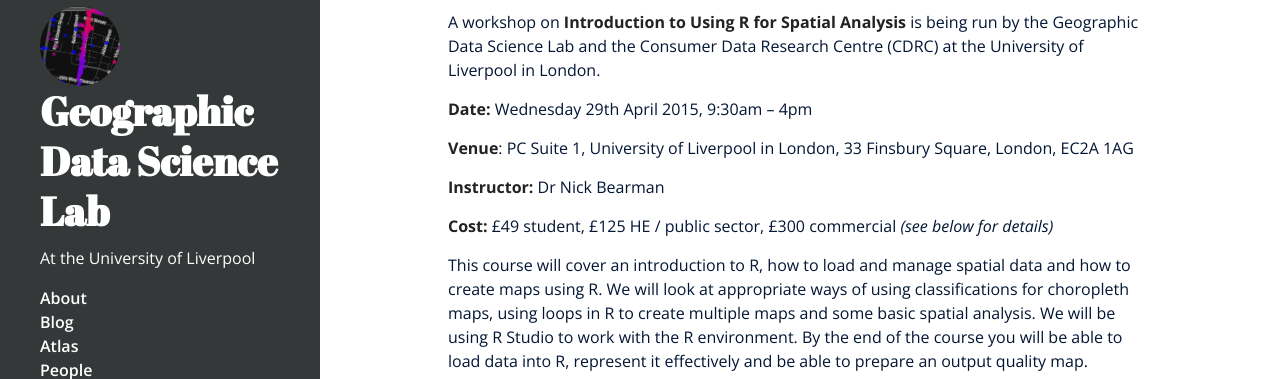
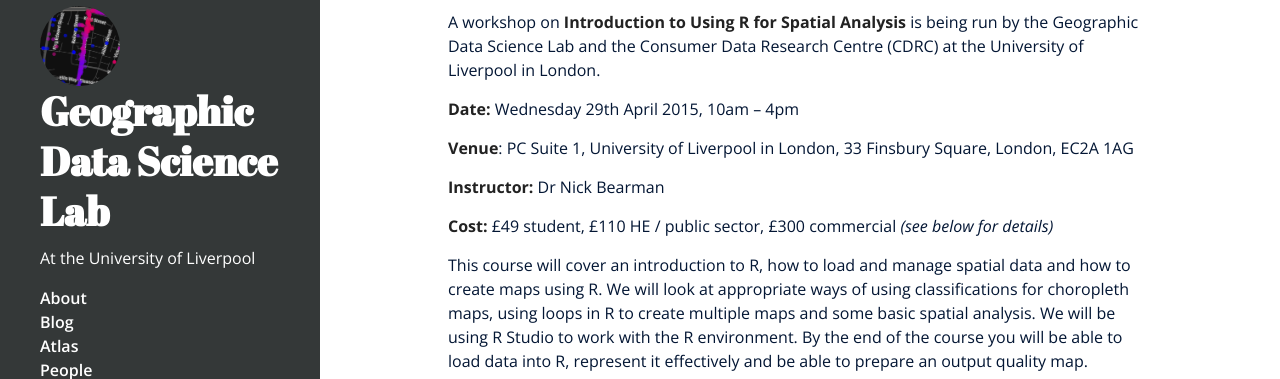
Before and after one commit to alexsingleton/geographicdatascience, a Jekyll site: the page built from _posts/2015-03-19-R-Spatial-Analysis-London.md, in a window 1280 px wide and 900 px high. Shown: the part 185-564 px from the top of the window. Built offline with Jekyll 4.4.1, drawn with Linux system fonts in a browser that asks for light colours; nearby versions of some CDN libraries; Markdown is read by kramdown in place of the engine named in the settings; comment, search, counter and statistics services are not loaded.

Commit message:
Change in time of London course, and price typo correction.

```diff
--- a/_posts/2015-03-19-R-Spatial-Analysis-London.md
+++ b/_posts/2015-03-19-R-Spatial-Analysis-London.md
@@ -10,13 +10,13 @@
 
 A workshop on **Introduction to Using R for Spatial Analysis** is being run by the Geographic Data Science Lab and the Consumer Data Research Centre (CDRC) at the University of Liverpool in London.
 
-**Date:** Wednesday 29th April 2015, 9:30am – 4pm
+**Date:** Wednesday 29th April 2015, 10am – 4pm
 
 **Venue**: PC Suite 1, University of Liverpool in London, 33 Finsbury Square, London, EC2A 1AG
 
 **Instructor:** Dr Nick Bearman
 
-**Cost:** £49 student, £125 HE / public sector, £300 commercial *(see below for details)*
+**Cost:** £49 student, £110 HE / public sector, £300 commercial *(see below for details)*
 
 This course will cover an introduction to R, how to load and manage spatial data and how to create maps using R. We will look at appropriate ways of using classifications for choropleth maps, using loops in R to create multiple maps and some basic spatial analysis. We will be using R Studio to work with the R environment. By the end of the course you will be able to load data into R, represent it effectively and be able to prepare an output quality map.
 
```
Also changed, not shown: _posts/2015-03-19-R-Spatial-Analysis-Liverpool.md (+1 -1 lines).
